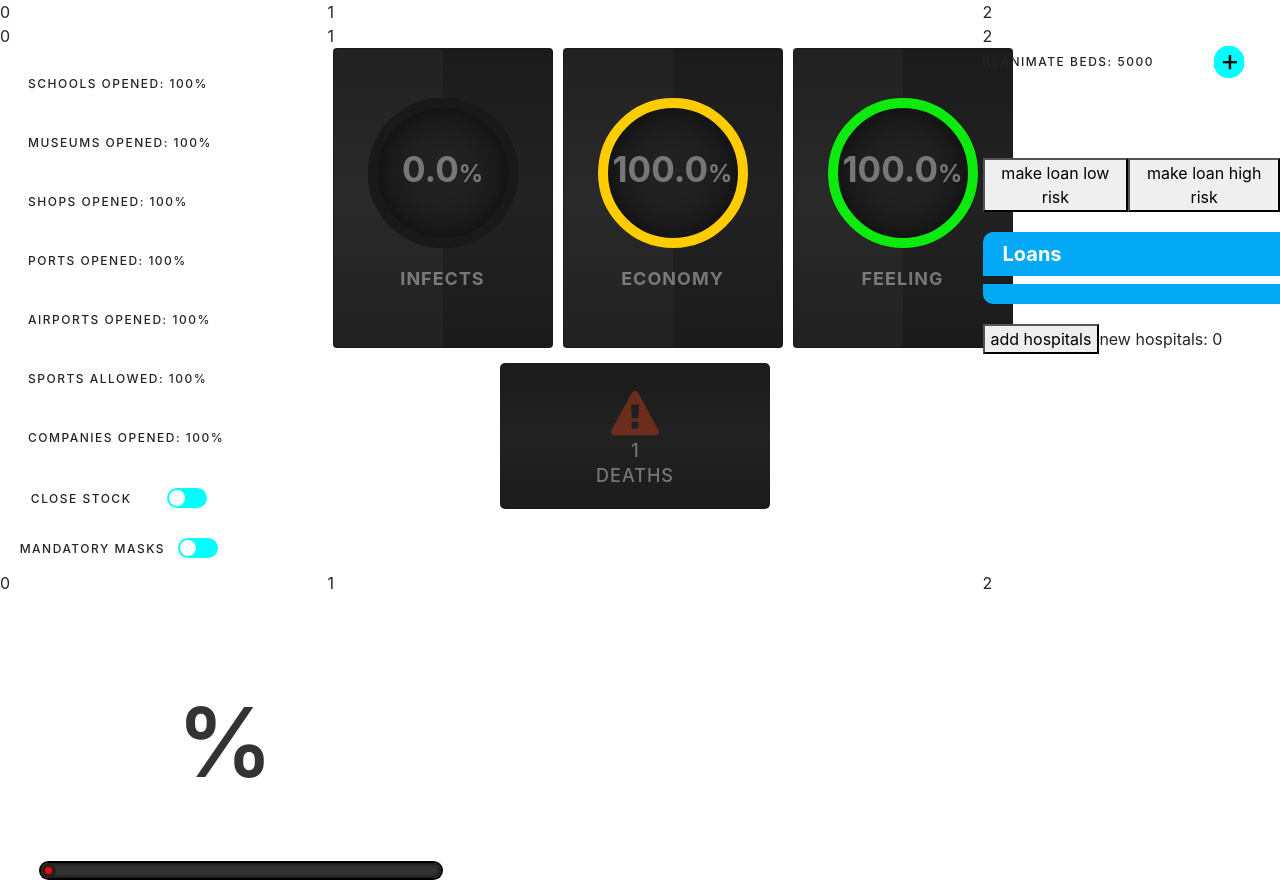
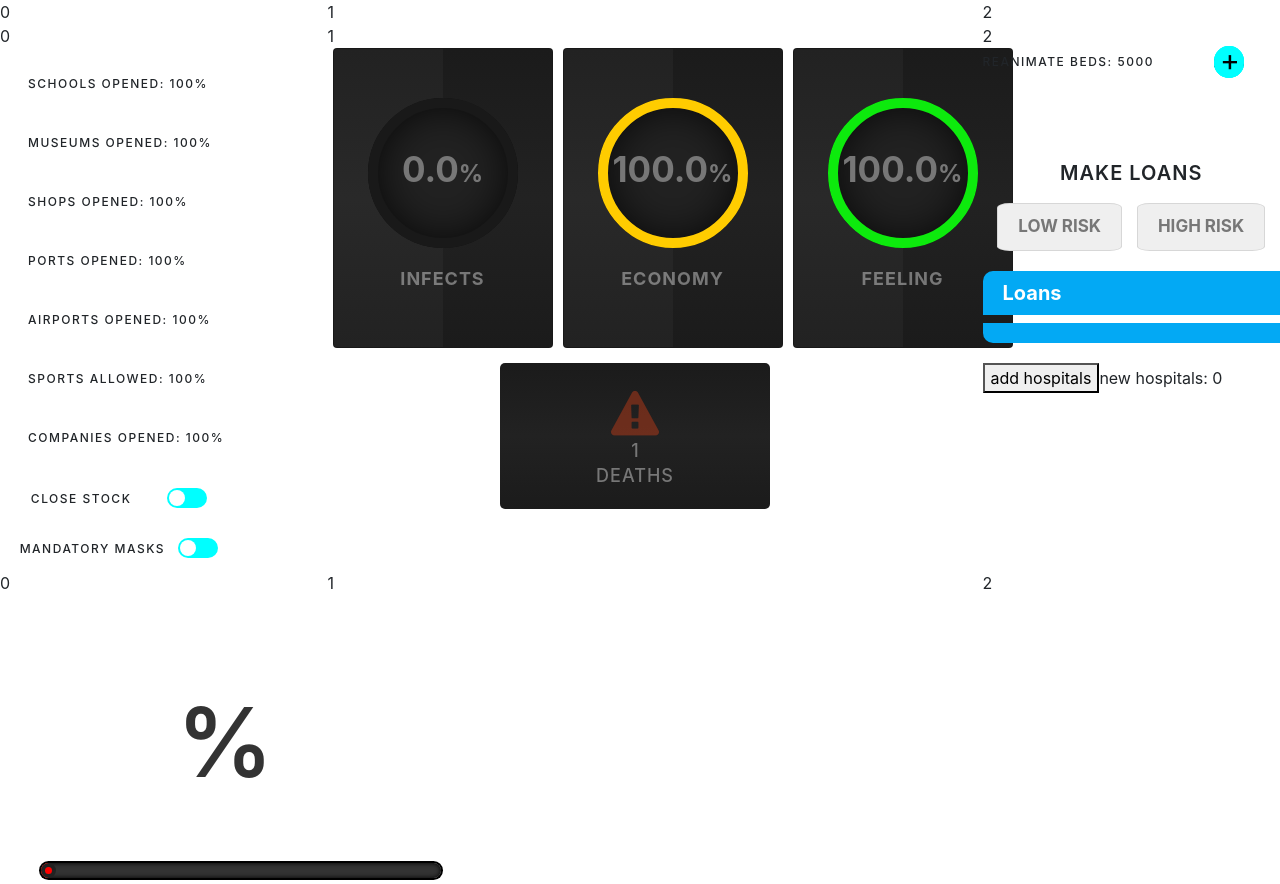
Before and after one commit to FedericoQuartieri/rise-up, a plain HTML site: page Javascript/index.html in a window 1280 px wide. Shown: the top 884 px of the page. Drawn offline with nearby package versions, Linux system fonts and the light colour scheme.

Commit message:
aggiunta grafica

```diff
--- a/Javascript/drawing_tools.js
+++ b/Javascript/drawing_tools.js
@@ -275,14 +275,21 @@ const drawing_tools={
             const make_loan_div = document.createElement("div")
             container.appendChild(make_loan_div)
             make_loan_div.setAttribute("class", "loans_buttons")
+            const h=document.createElement("div")
+            h.setAttribute("class","title")
+            h.innerHTML="Make Loans"
+            make_loan_div.appendChild(h)
+            const buttons_wrap=document.createElement("div")
+            buttons_wrap.setAttribute("class","buttons_wrap")
+            make_loan_div.appendChild(buttons_wrap)
             const low_risk = document.createElement("button")
-            low_risk.innerHTML = "make loan low risk"
+            low_risk.innerHTML = "low risk"
             low_risk.addEventListener("click" ,function(){state.make_loan(state.create_date("low"), 1000000000, 3, 20, "low");drawing_tools.display_loans.update_internal(state)})
-            make_loan_div.appendChild(low_risk)
+            buttons_wrap.appendChild(low_risk)
             const high_risk = document.createElement("button")
-            high_risk.innerHTML = "make loan high risk"
+            high_risk.innerHTML = "high risk"
             high_risk.addEventListener("click" ,function(){state.make_loan(state.create_date("high"), 2000000000, 6, 40, "high");drawing_tools.display_loans.update_internal(state)})
-            make_loan_div.appendChild(high_risk)
+            buttons_wrap.appendChild(high_risk)
 
             const show_loans = document.createElement("div")
             show_loans.setAttribute("class", "loans")
--- a/Javascript/style.css
+++ b/Javascript/style.css
@@ -410,20 +410,6 @@ input[type="checkbox"]:checked ~ .check::after{
 }
 
 
-
-
-
-
-
-
-.loans_buttons {
-    justify-content : space-around;
-    display: flex;
-}
-
-
-
-
 svg{
     position: relative;
     width: 150px;
@@ -678,3 +664,44 @@ transition: 0.5s;}
 .loans ul .active button:hover{
     transform: scale(1.1);
 }
+.title{
+    text-align: center;
+    margin-bottom: 15px;
+    text-transform: uppercase;
+    font-weight: 600;
+    letter-spacing: 1px;
+    font-size: 20px;
+
+}
+
+.buttons_wrap {
+    margin: 7px 0 10px 0 ;
+    justify-content : space-evenly;
+    display: flex;
+}
+.buttons_wrap button{
+    font-size: 17px;
+    font-weight: 700;
+    color: #777;
+    text-transform: uppercase;
+    padding: 10px 20px;
+    transition: .5s;
+    border: 1px solid rgba(0, 0, 0, .1);
+    border-radius: 10%;
+
+}
+.buttons_wrap button:hover{
+    color: #fff;
+}
+
+
+.buttons_wrap button:nth-child(1):hover{
+    background: rgb(0, 115, 255);
+    box-shadow: 0 0 10px rgb(0, 115, 255),0 0 40px rgb(0, 115, 255), 0 0 80px rgb(0, 115, 255);
+
+}
+.buttons_wrap button:nth-child(2):hover{
+    background: rgb(255, 47, 0);
+    box-shadow: 0 0 10px rgb(255, 47, 0),0 0 40px rgb(255, 47, 0), 0 0 80px rgb(255, 47, 0);
+
+}
```
